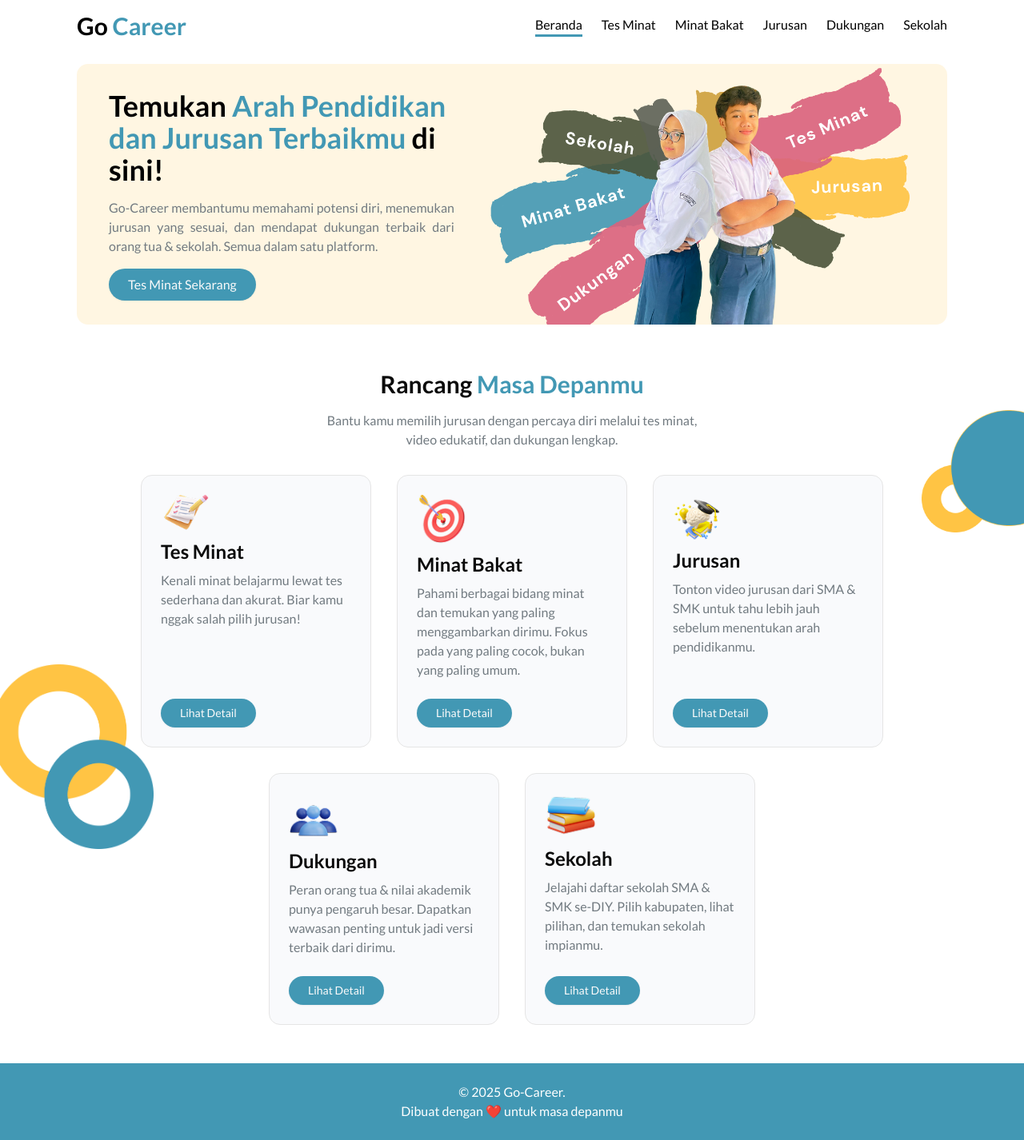
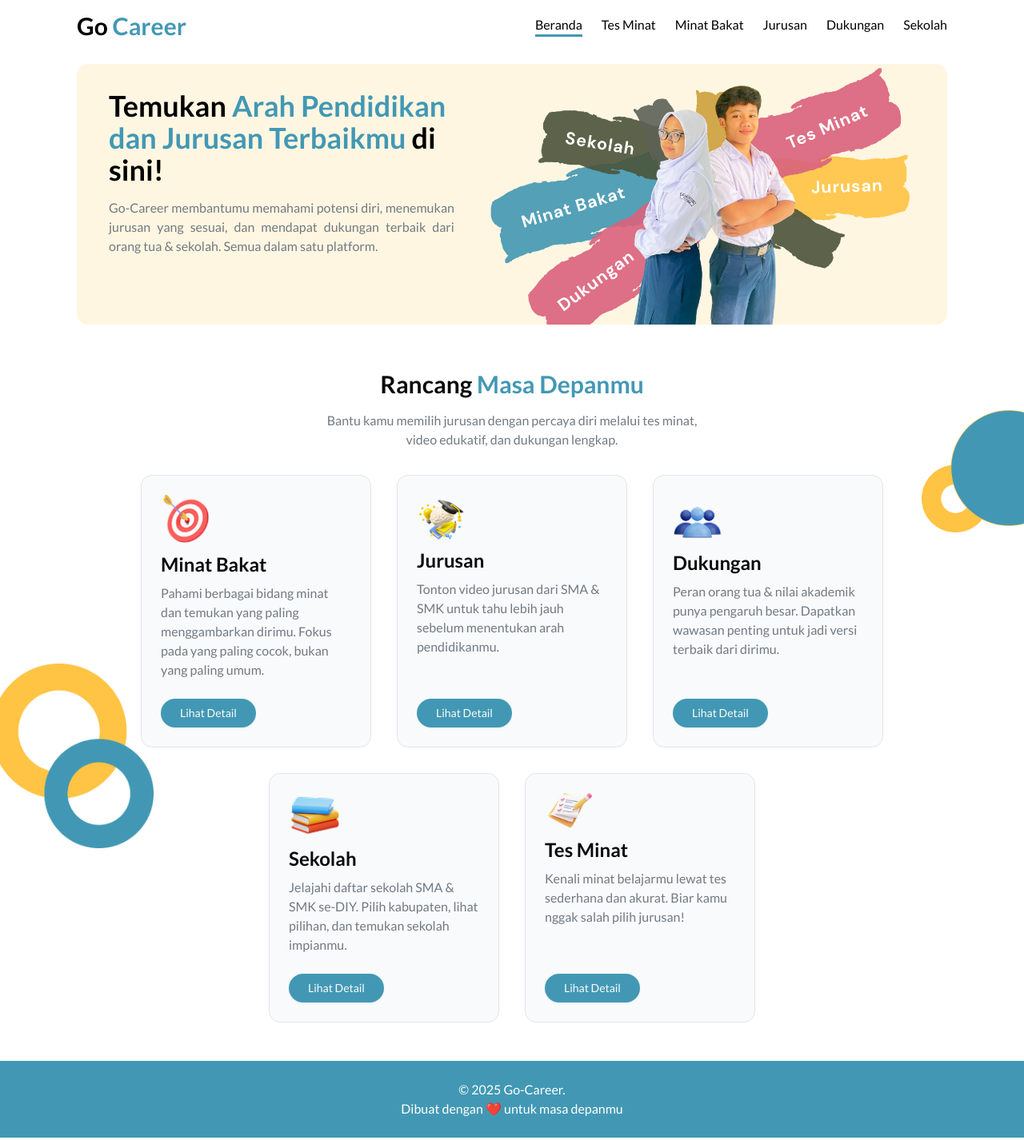
Before and after one commit to DanielRickyA/gocareer_frontend, a React (Vite) app: page /home in a window 1280 px wide. Shown: the whole page at 80% size. Built offline with nearby package versions, Linux system fonts and the light colour scheme.

Commit message:
Hapus button dan ganti posisi tes minat

```diff
--- a/src/page/landing_page/FiturWebsite.tsx
+++ b/src/page/landing_page/FiturWebsite.tsx
@@ -3,13 +3,6 @@ import { Card, CardContent } from "@/components/ui/card";
 import { useNavigate } from "react-router-dom";
 
 const fiturList = [
-  {
-    title: "Tes Minat",
-    description:
-      "Kenali minat belajarmu lewat tes sederhana dan akurat. Biar kamu nggak salah pilih jurusan!",
-    icon: "/icon1.png",
-    link: "/tes-minat",
-  },
   {
     title: "Minat Bakat",
     description:
@@ -37,6 +30,13 @@ const fiturList = [
       "Jelajahi daftar sekolah SMA & SMK se-DIY. Pilih kabupaten, lihat pilihan, dan temukan sekolah impianmu.",
     icon: "/icon5.png",
     link: "/sekolah",
+  },
+  {
+    title: "Tes Minat",
+    description:
+      "Kenali minat belajarmu lewat tes sederhana dan akurat. Biar kamu nggak salah pilih jurusan!",
+    icon: "/icon1.png",
+    link: "/tes-minat",
   },
 ];
 
@@ -67,7 +67,7 @@ function FiturWebsite() {
                       <p className="text-description">{fitur.description}</p>
                     </div>
                     <Button
-                      className="mt-6 rounded-full w-fit px-6 py-2"
+                      className="mt-6 rounded-full w-fit px-6 py-2 cursor-pointer"
                       onClick={() => navigate(fitur.link)}
                     >
                       Lihat Detail
--- a/src/page/landing_page/LandingPage.tsx
+++ b/src/page/landing_page/LandingPage.tsx
@@ -1,11 +1,11 @@
 // import photo1 from "../../assets/images/photo1.jpg";
 import { Card, CardContent } from "@/components/ui/card";
 import FiturWebsite from "./FiturWebsite";
-import "./LandingPage.css";
-import { Button } from "@/components/ui/button";
-import { useNavigate } from "react-router-dom";
+// import "./LandingPage.css";
+// import { Button } from "@/components/ui/button";
+// import { useNavigate } from "react-router-dom";
 function LandingPage() {
-  const navigate = useNavigate();
+  // const navigate = useNavigate();
   return (
     <>
       <div className="container mx-auto max-w-6xl px-4 md:px-8 py-4">
@@ -25,13 +25,13 @@ function LandingPage() {
                   yang sesuai, dan mendapat dukungan terbaik dari orang tua &
                   sekolah. Semua dalam satu platform.
                 </p>
-                <Button
-                  className="bg-primary rounded-full mt-4 w-full md:w-auto  md:text-[16px] font-medium"
+                {/* <Button
+                  className="bg-primary rounded-full mt-4 w-full md:w-auto  md:text-[16px] font-medium cursor-pointer"
                   size={"lg"}
                   onClick={() => navigate("/tes-minat")}
                 >
                   Tes Minat Sekarang
-                </Button>
+                </Button> */}
               </div>
               <div className="h-full ">
                 <img src="/Foto2.png" alt="photo1" className="h-full w-full" />
```
